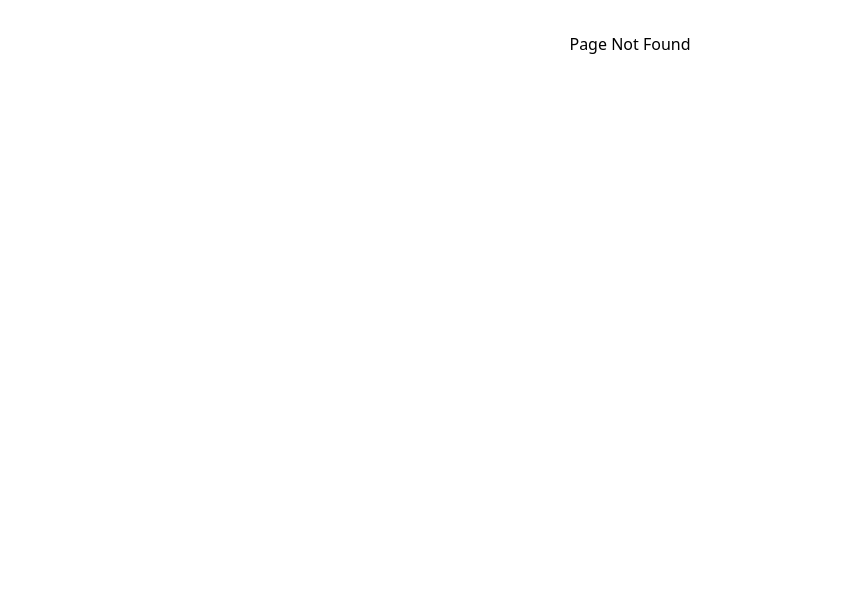
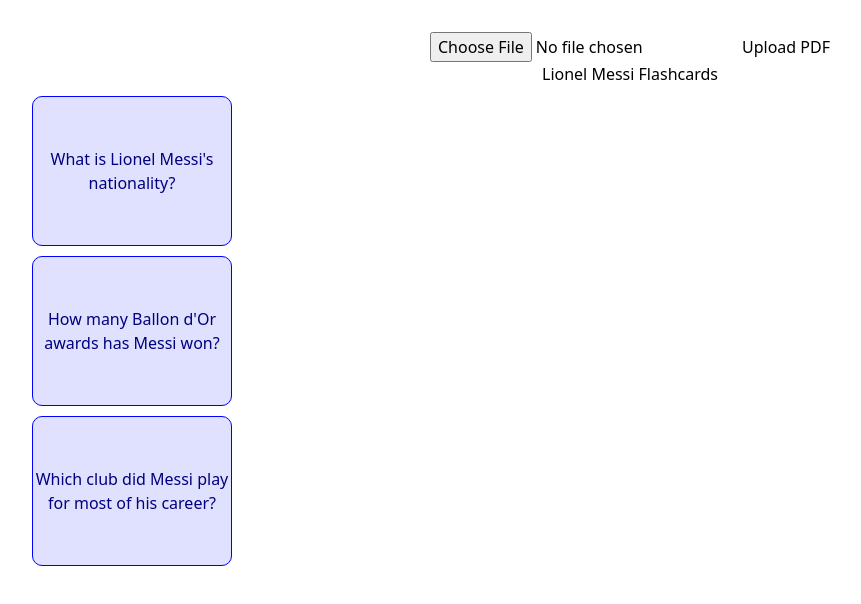
Before and after one commit to tutorai-no/tutor-service, a React (Vite) app in the folder frontend/: page /pdf-to-flashcards in a window 1280 px wide. Before the commit this address had no page. Shown: the top 604 px of the page, without its empty margins (10-871 px from the left). Built offline with nearby package versions, Linux system fonts and the light colour scheme.

Commit message:
Feat: Simple flashcard component and pdf upload.

```diff
--- a/frontend/package.json
+++ b/frontend/package.json
@@ -11,7 +11,7 @@
     "preview": "vite preview"
   },
   "dependencies": {
-    "axios": "^1.6.4",
+    "axios": "^1.6.7",
     "react": "^18.2.0",
     "react-dom": "^18.2.0",
     "react-pdf": "^7.6.0",
--- /dev/null
+++ b/frontend/src/components/Flashcard.tsx
@@ -0,0 +1,39 @@
+import React, { useState } from 'react';
+
+interface FlashcardProps {
+    front: string;
+    back: string;
+}
+
+const Flashcard: React.FC<FlashcardProps> = ({ front, back }) => {
+    const [isFrontVisible, setIsFrontVisible] = useState(true);
+
+    const handleClick = () => {
+        setIsFrontVisible(!isFrontVisible);
+    };
+
+    return (
+        <div
+            style={{
+                width: '200px',
+                height: '150px',
+                border: '1px solid #0000FF', // Blue border
+                backgroundColor: '#E0E0FF', // Light blue background
+                display: 'flex',
+                justifyContent: 'center',
+                alignItems: 'center',
+                cursor: 'pointer',
+                color: '#000080', // Navy text color
+                margin: '10px',
+                borderRadius: '10px',
+                userSelect: 'none', // Disable text selection
+            }}
+            onClick={handleClick}
+        >
+            {isFrontVisible ? front : back}
+        </div>
+    );
+};
+
+export default Flashcard;
+export type { FlashcardProps };
--- a/frontend/src/pages/Upload.tsx
+++ b/frontend/src/components/Upload.tsx
@@ -1,7 +1,7 @@
 // UploadComponent.tsx
 
 import React, { useState } from 'react';
-import uploadPDF from '../services/uploadService';
+import uploadPDF from '../services/UploadService';
 import { Document, Page, pdfjs } from 'react-pdf';
 import 'react-pdf/dist/Page/AnnotationLayer.css';
 
@@ -9,7 +9,7 @@
 pdfjs.GlobalWorkerOptions.workerSrc = `//cdnjs.cloudflare.com/ajax/libs/pdf.js/${pdfjs.version}/pdf.worker.js`;
 
 
-const UploadComponent: React.FC = () => {
+const UploadPDF: React.FC = () => {
     const [selectedFile, setSelectedFile] = useState<File | null>(null);
     const [pdfData, setPdfData] = useState<any>(null);
     const [numPages, setNumPages] = useState<number | null>(null);
@@ -66,4 +66,4 @@
     );
 };
 
-export default UploadComponent;
+export default UploadPDF;
--- /dev/null
+++ b/frontend/src/pages/PDFtoFlashcard.tsx
@@ -0,0 +1,35 @@
+import React, { useEffect } from 'react';
+import Flashcard from '../components/Flashcard';
+import UploadPDF from '../components/Upload';
+import { FlashcardProps } from '../components/Flashcard';
+// import { uploadPDF } from '../utils/api
+
+const PDFtoFlashcard: React.FC = () => {
+    const [flashcards, setFlashcards] = React.useState<FlashcardProps[]>([]);
+
+    useEffect(() => {
+        // Test flashcards by hardcoding them
+        setFlashcards([
+            { front: "What is Lionel Messi's nationality?", back: "Argentinian" },
+            { front: "How many Ballon d'Or awards has Messi won?", back: "7" },
+            { front: "Which club did Messi play for most of his career?", back: "FC Barcelona" }
+        ]);
+    }, []);
+
+    return (
+        <div>
+            <UploadPDF />
+
+            {/* When the user uploads a PDF, the backend will convert the PDF to a list of flashcards
+            The backend will then send the list of flashcards to the frontend
+            The frontend will then display the flashcards */}
+
+            <h1>Lionel Messi Flashcards</h1>
+            {flashcards.map((flashcard, index) => {
+                return <Flashcard key={index} front={flashcard.front} back={flashcard.back} />;
+            })}
+        </div>
+    );
+};
+
+export default PDFtoFlashcard;
--- a/frontend/src/routes/Routes.tsx
+++ b/frontend/src/routes/Routes.tsx
@@ -4,13 +4,15 @@
 import Login from "../pages/Login.tsx";
 import Signup from "../pages/Signup.tsx";
 import Page404 from "../pages/Page404.tsx";
-import Upload from "../pages/Upload.tsx";
+// import Upload from "../components/Upload.tsx";
+import PDFtoFlashcard from "../pages/PDFtoFlashcard.tsx";
 
 const AppRoutes = () => {
   return (
     <Routes>
       <Route path="/" element={<Login/>} />
-      <Route path="/create-flashcards" element={<Upload/>} />
+      {/* <Route path="/create-flashcards" element={<Upload/>} /> */}
+      <Route path="/pdf-to-flashcards" element={<PDFtoFlashcard />} />
       <Route path="/login" element={<Login/>} />
       <Route path="/signup" element={<Signup/>} />
       <Route path="*" element={<Page404 />} />
--- /dev/null
+++ b/frontend/src/services/PDFtoFlashcardService.ts
@@ -0,0 +1,25 @@
+import axios from "axios";
+import apiRoutes from "../routes/routesDefinitions";
+
+const uploadPDF = async (file: File): Promise<Response> => {
+  let formData = new FormData();
+  formData.append("pdf", file);
+  console.log(formData);
+
+  for (let [key, value] of formData.entries()) {
+    console.log(key, value);
+  }
+
+  const response = await axios
+    .post(apiRoutes.createFlashcards, formData)
+    .then((res) => {
+      return res;
+    })
+    .catch((err) => {
+      return err;
+    });
+
+  return response;
+};
+
+export default uploadPDF;
```
